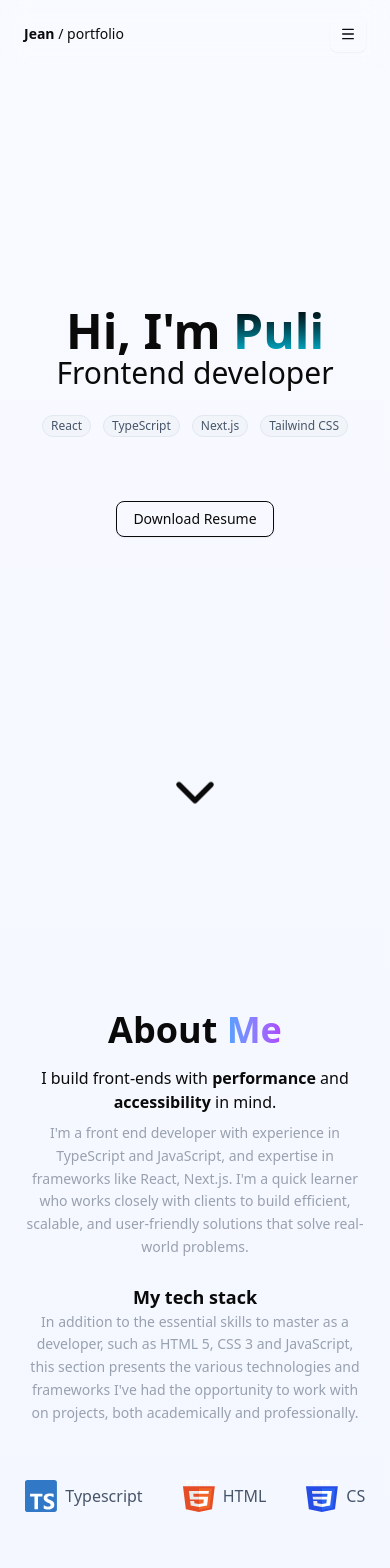
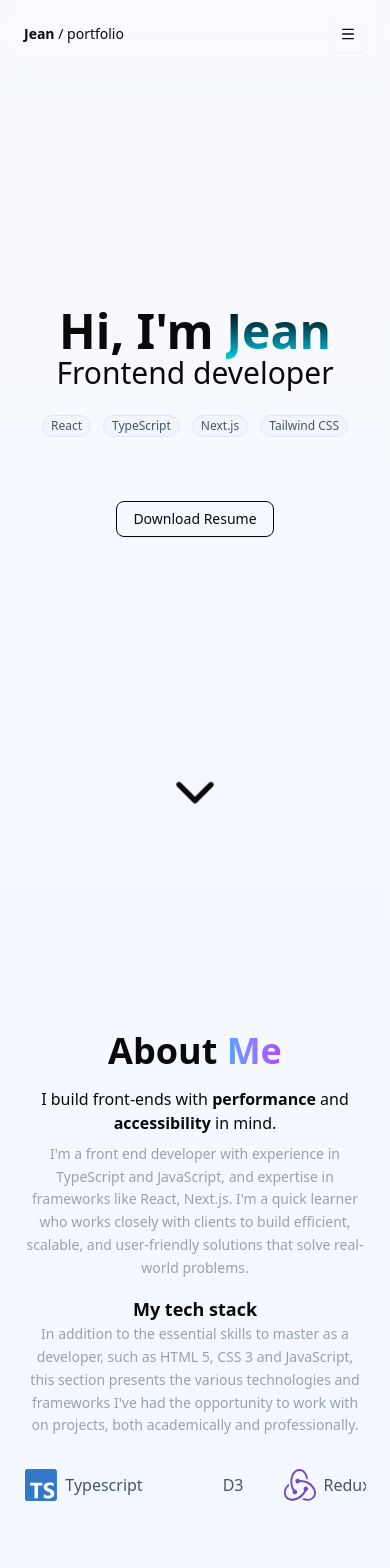
Before and after one commit to jean00/next-portfolio, a Next.js app: page / in a window 390 px wide. Shown: the top 1568 px of the page. Built offline with nearby package versions, Linux system fonts and the light colour scheme.

Commit message:
feat: Update About and Hero components for improved layout and content; enhance MobileMenu with CV download button

```diff
--- a/src/components/About.tsx
+++ b/src/components/About.tsx
@@ -19,25 +19,25 @@ const About = () => {
         <strong>accessibility</strong> in mind.
         <br />
       </h2>
-      <div className="flex flex-col lg:flex-row gap-8 md:gap-16 h-[400px]">
+      <div className="flex flex-col lg:flex-row gap-8 md:gap-6">
         <Image
           src={Avatar}
           alt="Jean portrait"
-          className="hidden lg:block rounded-3xl shadow-2xl hover:scale-105 transition w-48 sm:w-56 md:w-72 lg:w-[400px] h-auto"
+          className="hidden lg:block rounded-3xl shadow-2xl hover:scale-105 transition w-48 sm:w-56 md:w-72 lg:w-[350px] h-auto"
           priority
         />
 
-        <div className="flex flex-col lg:justify-between lg:h-full text-center lg:text-left">
-          <p className="text-sm lg:text-xl text-gray-400 leading-relaxed mb-6">
+        <div className="flex flex-col lg:h-full text-center lg:text-left gap-4">
+          <p className="text-sm lg:text-xl text-gray-400 leading-relaxed">
             I&apos;m a front end developer with experience in TypeScript and
             JavaScript, and expertise in frameworks like React, Next.js.
             I&apos;m a quick learner who works closely with clients to build
             efficient, scalable, and user-friendly solutions that solve
             real-world problems.
           </p>
-          <div className="flex flex-col items-center">
+          <div className="flex flex-col">
             <h2 className="text-lg font-bold lg:mb-4">My tech stack</h2>
-            <p className="text-sm lg:text-xl text-gray-400 leading-relaxed mb-6">
+            <p className="text-sm lg:text-xl text-gray-400 leading-relaxed">
               In addition to the essential skills to master as a developer, such
               as HTML 5, CSS 3 and JavaScript, this section presents the various
               technologies and frameworks I&apos;ve had the opportunity to work
--- a/src/components/Hero.tsx
+++ b/src/components/Hero.tsx
@@ -12,7 +12,7 @@ const Hero = () => {
       <h1 className="text-5xl sm:text-6xl font-bold">
         Hi, I'm{" "}
         <span className="bg-gradient-to-b from-[#000000] to-[#00DDFF] bg-clip-text text-transparent">
-          Puli
+          Jean
         </span>
       </h1>
       <h2 className="text-3xl sm:text-5xl mb-6">Frontend developer</h2>
--- a/src/components/about.tsx
+++ b/src/components/about.tsx
@@ -19,25 +19,25 @@ const About = () => {
         <strong>accessibility</strong> in mind.
         <br />
       </h2>
-      <div className="flex flex-col lg:flex-row gap-8 md:gap-16 h-[400px]">
+      <div className="flex flex-col lg:flex-row gap-8 md:gap-6">
         <Image
           src={Avatar}
           alt="Jean portrait"
-          className="hidden lg:block rounded-3xl shadow-2xl hover:scale-105 transition w-48 sm:w-56 md:w-72 lg:w-[400px] h-auto"
+          className="hidden lg:block rounded-3xl shadow-2xl hover:scale-105 transition w-48 sm:w-56 md:w-72 lg:w-[350px] h-auto"
           priority
         />
 
-        <div className="flex flex-col lg:justify-between lg:h-full text-center lg:text-left">
-          <p className="text-sm lg:text-xl text-gray-400 leading-relaxed mb-6">
+        <div className="flex flex-col lg:h-full text-center lg:text-left gap-4">
+          <p className="text-sm lg:text-xl text-gray-400 leading-relaxed">
             I&apos;m a front end developer with experience in TypeScript and
             JavaScript, and expertise in frameworks like React, Next.js.
             I&apos;m a quick learner who works closely with clients to build
             efficient, scalable, and user-friendly solutions that solve
             real-world problems.
           </p>
-          <div className="flex flex-col items-center">
+          <div className="flex flex-col">
             <h2 className="text-lg font-bold lg:mb-4">My tech stack</h2>
-            <p className="text-sm lg:text-xl text-gray-400 leading-relaxed mb-6">
+            <p className="text-sm lg:text-xl text-gray-400 leading-relaxed">
               In addition to the essential skills to master as a developer, such
               as HTML 5, CSS 3 and JavaScript, this section presents the various
               technologies and frameworks I&apos;ve had the opportunity to work
--- a/src/components/contacts.tsx
+++ b/src/components/contacts.tsx
@@ -95,7 +95,7 @@ const Contacts = () => {
           Connect
         </span>
       </h2>
-      <p className="text-sm md:text-lg text-gray-600 dark:text-gray-300 mb-10">
+      <p className="hidden md:block text-sm md:text-lg text-gray-600 dark:text-gray-300 mb-10">
         I&apos;m always open to new opportunities, collaborations. Drop me a
         message or find me on one of my social channels below
       </p>
@@ -105,7 +105,7 @@ const Contacts = () => {
       >
         <FieldGroup>
           <FieldSet>
-            <FieldGroup>
+            <FieldGroup className="gap-4">
               <Field>
                 <FieldLabel htmlFor="name">Your Name *</FieldLabel>
                 <Input
@@ -178,10 +178,10 @@ const Contacts = () => {
           </Field>
         </FieldGroup>
       </form>
-      <Button className="mb-6" variant="outline" type="button">
+      <Button className="hidden md:block mb-6" variant="outline" type="button">
         Download CV
       </Button>
-      <div className="flex gap-8 flex-wrap justify-center">
+      <div className="flex gap-2 md:gap-8 flex-wrap justify-center">
         <a
           href="mailto:jeanlouis433@gmail.com"
           className="flex items-center gap-2 text-lg font-medium text-gray-700 dark:text-gray-200 hover:text-blue-500 transition"
--- a/src/components/hero.tsx
+++ b/src/components/hero.tsx
@@ -12,7 +12,7 @@ const Hero = () => {
       <h1 className="text-5xl sm:text-6xl font-bold">
         Hi, I'm{" "}
         <span className="bg-gradient-to-b from-[#000000] to-[#00DDFF] bg-clip-text text-transparent">
-          Puli
+          Jean
         </span>
       </h1>
       <h2 className="text-3xl sm:text-5xl mb-6">Frontend developer</h2>
--- a/src/components/mobile-menu.tsx
+++ b/src/components/mobile-menu.tsx
@@ -61,7 +61,10 @@ const MobileMenu = ({
               </a>
             ))}
           </nav>
-          <div className="mt-12 border-t border-border/20 pt-6 flex justify-between items-center">
+          <Button className="mb-6" variant="outline" type="button">
+            Download CV
+          </Button>
+          <div className="border-t border-border/20 pt-6 flex justify-between items-center">
             <span className="text-sm text-muted-foreground">
               Jean / portfolio
             </span>
--- a/src/constants/helper.ts
+++ b/src/constants/helper.ts
@@ -1,8 +1,5 @@
 import {
-  CssIcon,
   D3Icon,
-  HtmlIcon,
-  JavascriptIcon,
   ReactIcon,
   ReduxIcon,
   TypescriptIcon,
@@ -20,9 +17,6 @@ import type { Project, Technology } from "@/types";
 export const technologies: Technology[] = [
   { name: "React", icon: ReactIcon },
   { name: "Typescript", icon: TypescriptIcon },
-  { name: "HTML", icon: HtmlIcon },
-  { name: "CSS", icon: CssIcon },
-  { name: "Javascript", icon: JavascriptIcon },
   { name: "D3", icon: D3Icon },
   { name: "Redux", icon: ReduxIcon },
   { name: "Git", icon: GitIcon },
--- a/src/wrapper/section-wrapper.tsx
+++ b/src/wrapper/section-wrapper.tsx
@@ -21,10 +21,7 @@ const SectionWrapper = (
         >
           <Component />
           {nextId && (
-            <a
-              href={`#${nextId}`}
-              className="absolute bottom-2 lg:bottom-10 animate-bounce"
-            >
+            <a href={`#${nextId}`} className="absolute bottom-2 animate-bounce">
               <ChevronDown size={64} />
             </a>
           )}
```
